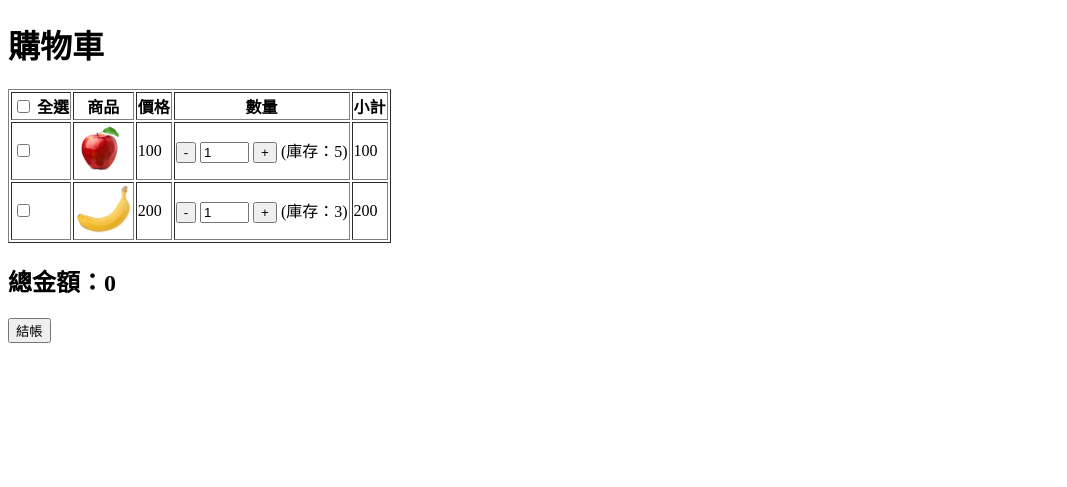
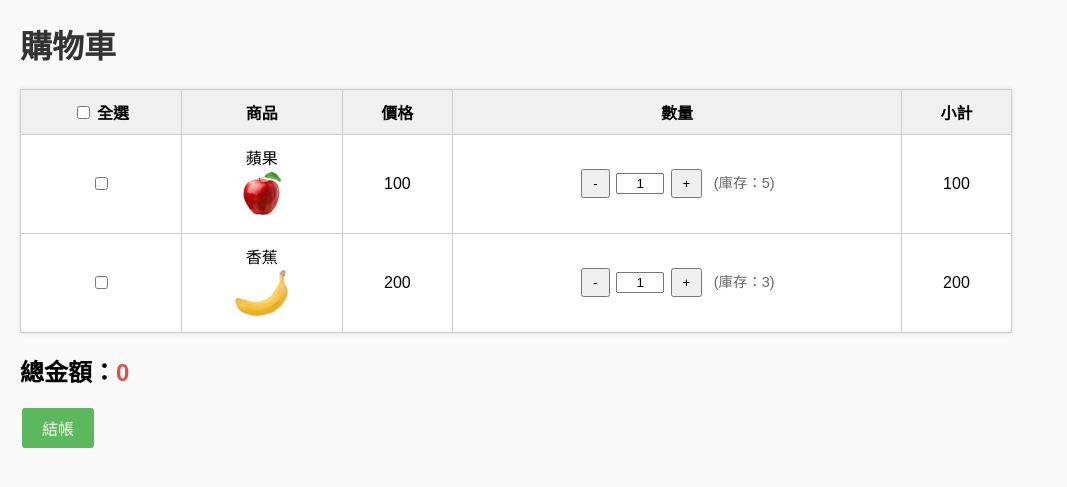
Before and after one commit to Y0uchengLin/ME2025Demo, a Python web app: template HW5_JavaScript2/templates/113305004_js_4.html in a window 1280 px wide. Shown: the top 487 px of the page, without its empty margins (0-1067 px from the left). Run offline with Jinja, Linux system fonts and the light colour scheme; the template is opened without the code that fills it, so the values that code supplies are empty.

Commit message:
完成css、結帳按鈕

```diff
--- a/HW5_JavaScript2/static/113305004_js_4.css
+++ b/HW5_JavaScript2/static/113305004_js_4.css
@@ -0,0 +1,68 @@
+body {
+    font-family: Arial, sans-serif;
+    margin: 20px;
+    background-color: #f9f9f9;
+}
+
+h1 {
+    color: #333;
+}
+
+table {
+    width: 80%;
+    border-collapse: collapse;
+    margin-bottom: 20px;
+    background-color: #fff;
+    box-shadow: 0 0 5px rgba(0,0,0,0.1);
+}
+
+th, td {
+    padding: 10px;
+    text-align: center;
+    border: 1px solid #ccc;
+}
+
+th {
+    background-color: #f0f0f0;
+}
+
+.qty {
+    width: 40px;
+    text-align: center;
+}
+
+button {
+    padding: 5px 10px;
+    margin: 0 2px;
+    cursor: pointer;
+}
+
+button:disabled {
+    cursor: not-allowed;
+    opacity: 0.5;
+}
+
+.stock {
+    margin-left: 5px;
+    font-size: 0.9em;
+    color: #666;
+}
+
+#total {
+    font-weight: bold;
+    color: #d9534f;
+}
+
+#checkout {
+    padding: 8px 20px;
+    background-color: #5cb85c;
+    border: none;
+    color: #fff;
+    font-size: 1em;
+    cursor: pointer;
+    border-radius: 3px;
+}
+
+#checkout:hover {
+    background-color: #4cae4c;
+}
--- a/HW5_JavaScript2/templates/113305004_js_4.html
+++ b/HW5_JavaScript2/templates/113305004_js_4.html
@@ -22,6 +22,7 @@
       <tr>
         <td><input type="checkbox" class="check_item"></td>
         <td>
+            <div>蘋果</div>
             <img src="../static/img/apple_158989157.jpg" height="50px">
         </td>
         <td class="price">100</td>
@@ -36,6 +37,7 @@
       <tr>
         <td><input type="checkbox" class="check_item"></td>
         <td>
+            <div>香蕉</div>
             <img src="../static/img/images.jpg" height="50px">
         </td>
         <td class="price">200</td>
```
Also changed, not shown: HW5_JavaScript2/static/113305004_js_4 .js (+50 -3 lines).
